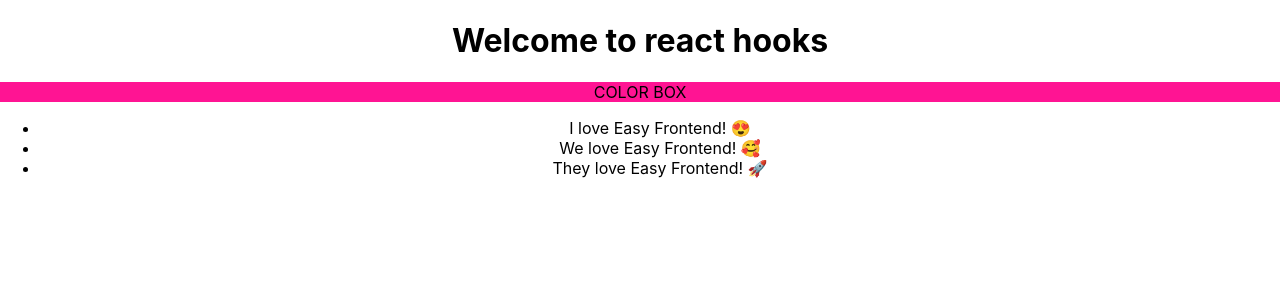
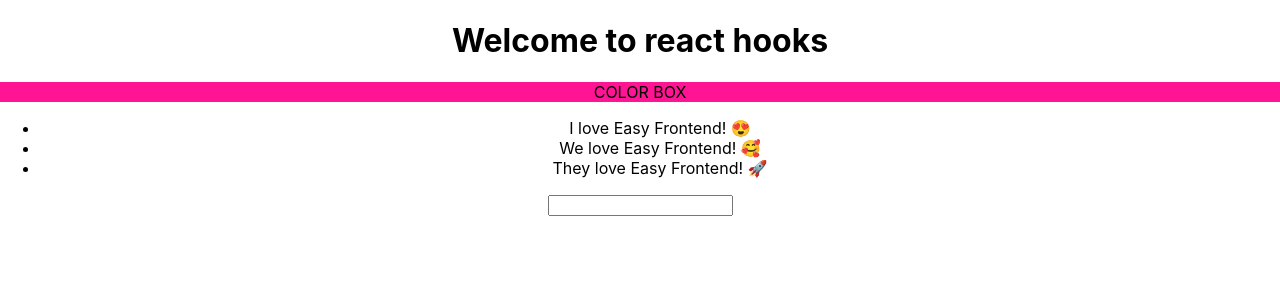
Before and after one commit to khoacao0601/React-Hooks-, a React (Create React App) app: page / in a window 1280 px wide. Shown: the top 300 px of the page. Built offline with nearby package versions, Linux system fonts and the light colour scheme.

Commit message:
New-practice-useState

```diff
--- a/src/App.js
+++ b/src/App.js
@@ -2,6 +2,7 @@ import ColorBox from './components/ColorBox';
 import React, { useState } from 'react';
 import './App.css';
 import TodoList from './components/TodoList';
+import TodoFrom from './components/TodoForm';
 
 function App() {
   const [todoList, setTodoList] = useState([
@@ -19,11 +20,21 @@ function App() {
     setTodoList(newTodoList);
   }
 
+  function handleTodoFormSubmit(formValues) {
+    const newTodo = {
+      id: todoList.length + 1,
+      ...formValues,
+    };
+    const newTodoList = [...todoList];
+    newTodoList.push(newTodo);
+  }
+
   return (
     <div className="App">
       <h1>Welcome to react hooks</h1>
       <ColorBox />
       <TodoList todos={todoList} onTodoClick={handleTodoClick}/>
+      <TodoFrom onSubmit={handleTodoFormSubmit} />
     </div>
   );
 }
--- /dev/null
+++ b/src/components/TodoForm/index.jsx
@@ -0,0 +1,40 @@
+import React, { useState } from 'react';
+import PropTypes from 'prop-types';
+
+
+TodoFrom.propTypes = {
+    onSubmit: PropTypes.func,
+};
+
+TodoFrom.defaultProps = {
+    onSubmit: null,
+}
+
+function TodoFrom(props) {
+    const { onSubmit } = props;
+    const [value, setValue] = useState('');
+
+    function handleValueChange(e) {
+        setValue(e.target.value);
+    }
+
+    function handleSubmit(event) {
+        event.preventDefault();
+        if(!onSubmit) return;
+
+        const formValue = {
+            title: value,
+        };
+
+        onSubmit(formValue);
+        setValue('');
+    }
+
+    return (
+        <form onSubmit={handleSubmit}>
+            <input type="text" value = { value } onChange={handleValueChange}></input>
+        </form>
+    );
+}
+
+export default TodoFrom;
```
Also changed, not shown: 1 other file (tests, documents, lock files or other folders).
